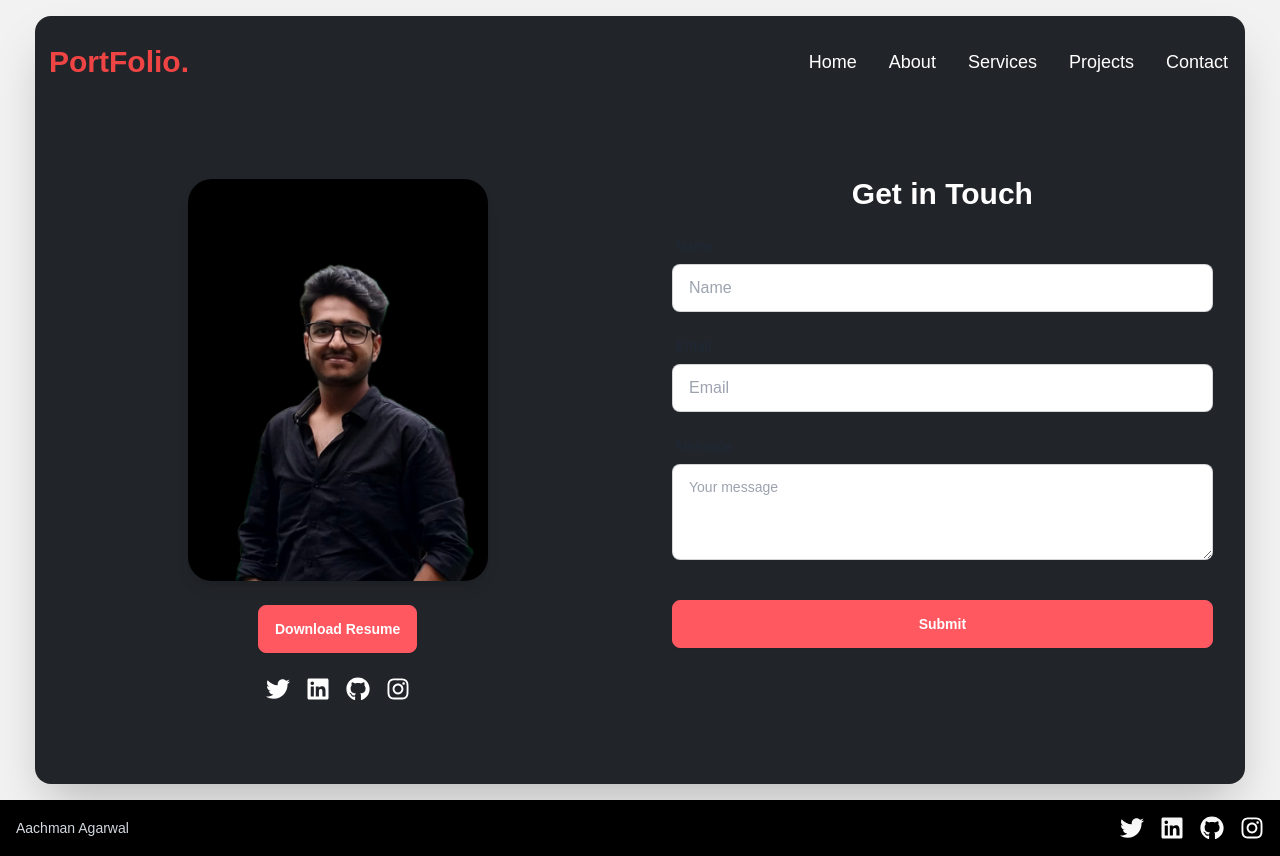
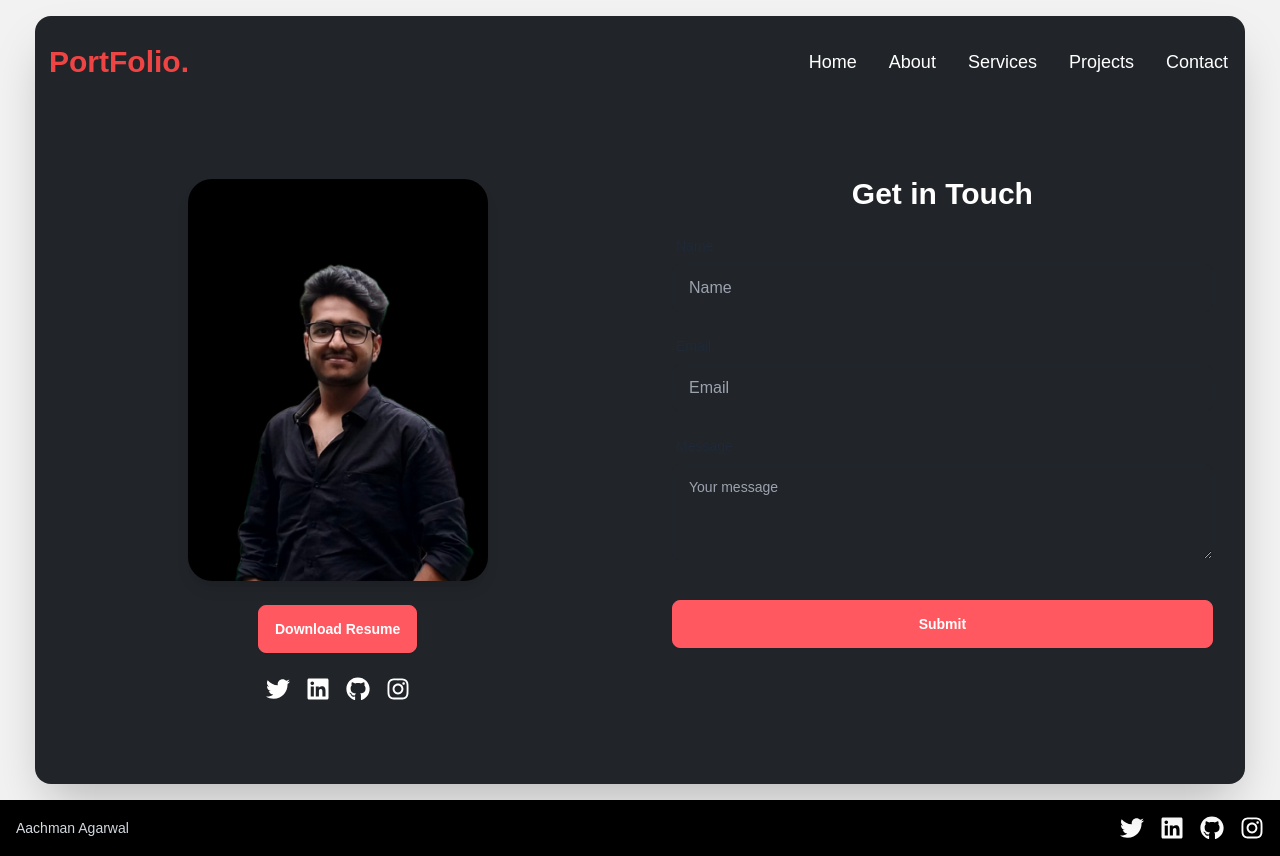
Before and after one commit to AA7696/portfolio, a Next.js app: page /contact in a window 1280 px wide. Built offline with nearby package versions, Linux system fonts and the light colour scheme.

Commit message:
bg-upgraded

```diff
--- a/src/app/services/page.tsx
+++ b/src/app/services/page.tsx
@@ -7,7 +7,7 @@ function page() {
       <div className="w-md">
         <h1 className="text-5xl font-bold mt-20 md:mt-5">What I Do</h1>
 <div className=' w-full flex flex-col md:flex-row gap-10 mt-10 p-7'>
-<div className="card card-side bg-base-100 shadow-xl border-2 border-red-400">
+<div className="card card-side shadow-xl border-2 border-red-400">
   <div className="card-body">
     <h2 className="card-title text-left text-red-500 text-2xl">WEB DEVELOPMENT</h2>
     <p className=' text-left'> I specialize in building dynamic, responsive, and scalable web applications using the MERN stack (MongoDB, Express.js, React, Node.js) and Next.js.
@@ -16,7 +16,7 @@ function page() {
         agile development, and continuous improvement to bring your ideas to life efficiently and effectively.</p>
   </div>
 </div>
-<div className="card card-side bg-base-100 shadow-xl border-2 border-red-400">
+<div className="card card-side shadow-xl border-2 border-red-400">
   <div className="card-body">
     <h2 className="card-title text-left text-red-500 text-2xl">APP DEVELOPMENT</h2>
     <p className=' text-left'>I offer comprehensive app development services, specializing in React Native and the MERN stack (MongoDB, Express.js, React, Node.js) to create cross-platform mobile applications with robust functionality and exceptional performance. With React Native, I develop apps that run smoothly on both iOS and Android, providing a native-like experience with a single codebase. This not only speeds up the development process but also ensures cost-effectiveness without compromising on quality or performance.By integrating React Native with the MERN stack, I bring your ideas to life through custom app development</p>
--- a/src/components/Form.tsx
+++ b/src/components/Form.tsx
@@ -28,21 +28,21 @@ function Form() {
       <label className="label">
         <span className="label-text">Name</span>
       </label>
-      <input type="text" placeholder="Name" className="input input-bordered" name='name' required />
+      <input type="text" placeholder="Name" className="input input-bordered bg-[#212429]" name='name' required />
     </div>
 
     <div className="form-control">
       <label className="label">
         <span className="label-text">Email</span>
       </label>
-      <input type="email" placeholder="Email" name='email' className="input input-bordered" required />
+      <input type="email" placeholder="Email" name='email' className="input input-bordered bg-[#212429]" required />
     </div>
     <div className="form-control">
       <label className="label">
         <span className="label-text">Message</span>
       </label>
       <textarea
-      className="textarea textarea-bordered h-24" placeholder="Your message" name='message' required
+      className="textarea textarea-bordered h-24 bg-[#212429]" placeholder="Your message" name='message' required
       rows={12}
 
       />
--- a/src/components/Navbar.tsx
+++ b/src/components/Navbar.tsx
@@ -22,7 +22,7 @@ function Navbar() {
       </div>
       <ul
         tabIndex={0}
-        className="menu menu-sm dropdown-content bg-base-100 rounded-box z-[1] mt-3 w-52 p-2 shadow text-white">
+        className="menu menu-sm dropdown-content bg-slate-600 rounded-box z-[1] mt-3 w-52 p-2 shadow text-white">
           <li><Link href="/">Home</Link></li>
           <li><Link href="/about">About</Link></li>
           <li><Link href="/services">Services</Link></li>
--- a/src/components/TabContent.tsx
+++ b/src/components/TabContent.tsx
@@ -9,7 +9,7 @@ const TabContent: React.FC<TabContentProps> = ({ activeTab }) => {
   const skills = (
     <div className="w-full flex items-center justify-center">
       <div className="flex w-[95%] flex-col lg:flex-row">
-  <div className="card bg-base-300 rounded-box grid min-h-32 flex-grow p-8 gap-7 justify-start items-start">
+  <div className="card  rounded-box grid min-h-32 flex-grow p-8 gap-7 justify-start items-start">
     <div className=" w-full flex justify-start items-start flex-col gap-5">
     <h2 className="text-lg font-bold">React Js</h2>
   <progress className="progress progress-error w-56" value="70" max="100"></progress>
@@ -29,7 +29,7 @@ const TabContent: React.FC<TabContentProps> = ({ activeTab }) => {
 
   </div>
   <div className="divider lg:divider-horizontal"></div>
-  <div className="card bg-base-300 rounded-box grid min-h-32 flex-grow p-8 gap-7 justify-start items-start">
+  <div className="card  rounded-box grid min-h-32 flex-grow p-8 gap-7 justify-start items-start">
   <div className=' w-full flex justify-start items-start flex-col gap-5'>
     <h2 className="text-lg font-bold">Node Js</h2>
   <progress className="progress progress-error w-56" value="70" max="100"></progress>
@@ -152,13 +152,13 @@ const TabContent: React.FC<TabContentProps> = ({ activeTab }) => {
 
   const achievements = (
     <div className='w-full flex flex-col md:flex-row   gap-7'>
-            <div className="card card-side bg-base-100 shadow-xl border-2 border-red-400">
+            <div className="card card-side shadow-xl border-2 border-red-400">
   <div className="card-body">
     <h2 className="card-title items-start">Selected As  PR Head</h2>
     <p className=' text-left'>Selected as the PR Head of the ACM DITU Student Chapter, demonstrating leadership skills and the ability to effectively manage communications and outreach initiatives</p>
   </div>
 </div>
-<div className="card card-side bg-base-100 shadow-xl border-2 border-red-400">
+<div className="card card-side  shadow-xl border-2 border-red-400">
   <div className="card-body">
     <h2 className="card-title items-start">Academic CGPA</h2>
     <p className=' text-left'>"Achieved a CGPA of 9 in college, reflecting a strong commitment to academic excellence and a deep understanding of core subjects in my field</p>
@@ -171,7 +171,7 @@ const TabContent: React.FC<TabContentProps> = ({ activeTab }) => {
 
   const experience = (
     <div className=' flex flex-col md:flex-row gap-6 w-full  '>
-      <div className="card card-side bg-base-100 shadow-xl border-2 border-red-400">
+      <div className="card card-side  shadow-xl border-2 border-red-400">
   <div className="card-body">
     <h2 className="card-title items-start">PR Head, DITU ACM Student Chapter</h2>
     <p className=' text-left'>As the PR Head of the DIT University ACM Student Chapter, I manage communications and public relations initiatives
@@ -180,7 +180,7 @@ const TabContent: React.FC<TabContentProps> = ({ activeTab }) => {
        contributing to a dynamic learning environment.</p>
   </div>
 </div>
-<div className="card card-side bg-base-100 shadow-xl border-2 border-red-400">
+<div className="card card-side shadow-xl border-2 border-red-400">
   <div className="card-body">
     <h2 className="card-title text-left">Member Of Technical Team of Youthopia 2023</h2>
     <p className=' text-left'>As a member of the web development team for Yuthopia 2023, the technical and cultural fest
```
